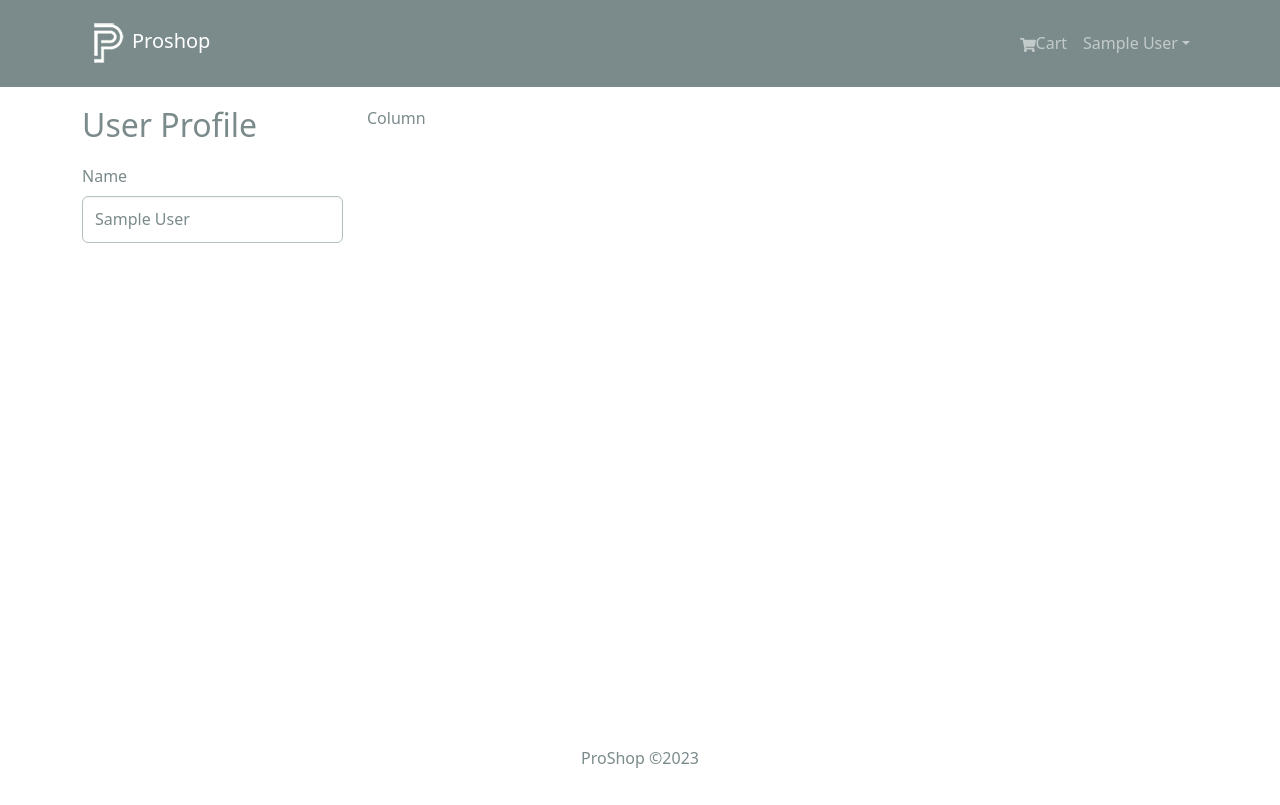
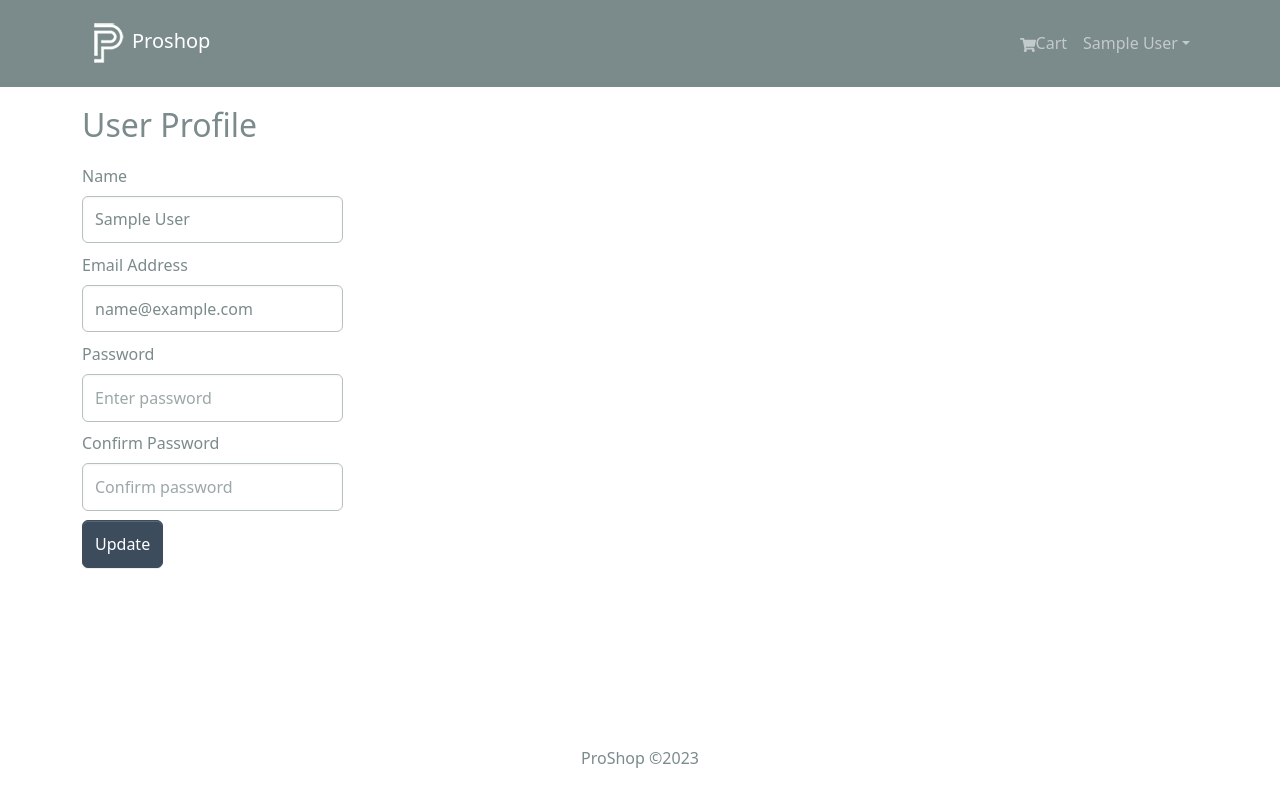
Before and after one commit to chinnnawat/webApp-miniProJ-proshop-FullStack, a React (Create React App) app in the folder fronten/: page /profile in a window 1280 px wide. Built offline with nearby package versions, Linux system fonts and the light colour scheme; sample sign-in values are in the browser's storage.

Commit message:
updateProfile

```diff
--- a/fronten/src/screen/ProFileScreen.jsx
+++ b/fronten/src/screen/ProFileScreen.jsx
@@ -8,44 +8,104 @@ import Message from '../component/Message'
 import Loader from '../component/Loader'
 import { useProfileMutation } from '../slices/userApiSlice'
 import { setCredentials } from '../slices/authSlice'
-const ProFileScreen = () => {
-    const [name, setName] = useState("");
-    const [email, setEmail] = useState("");
-    const [password, setPassword] = useState("");
-    const [confirmPassword, setConfirmPassword] = useState("");
-
-    const dispatch = useDispatch();
+const ProfileScreen = () => {
+    const [name, setName] = useState('');
+    const [email, setEmail] = useState('');
+    const [password, setPassword] = useState('');
+    const [confirmPassword, setConfirmPassword] = useState('');
 
     const { userInfo } = useSelector((state) => state.auth);
-    useEffect(()=>{
-        if (userInfo){
+
+    // const { data: orders, isLoading, error } = useGetMyOrdersQuery();
+
+    const [updateProfile, { isLoading: loadingUpdateProfile }] =
+      useProfileMutation();
+
+      useEffect(() => {
+        console.log(userInfo); // ดูค่า userInfo ที่ได้
+        if (userInfo) {
           setName(userInfo.name);
           setEmail(userInfo.email);
         }
-    },[userInfo.name, userInfo.email]);
+      }, [userInfo]);
 
-    const submitHandler = (e) =>{
+    const dispatch = useDispatch();
+    const submitHandler = async (e) => {
       e.preventDefault();
-        console.log('submitHandler');
+      if (password !== confirmPassword) {
+        // toast.error('Passwords do not match');
+        console.log('Passwords do not match')
+      } else {
+        try {
+          const res = await updateProfile({
+            _id: userInfo._id,
+            name,
+            email,
+            password,
+          }).unwrap();
+          dispatch(setCredentials({ ...res }));
+        //   toast.success('Profile updated successfully');
+        } catch (err) {
+        //   toast.error(err?.data?.message || err.error);
+        console.log('error')
+        }
+      }
     };
 
     return (
       <Row>
         <Col md={3}>
           <h2>User Profile</h2>
+
           <Form onSubmit={submitHandler}>
-                    <Form.Group controlId='name' className='my-2'>
+            <Form.Group className='my-2' controlId='name'>
               <Form.Label>Name</Form.Label>
               <Form.Control
-                            type='name'
+                type='text'
                 placeholder='Enter name'
                 value={name}
-                            onChange={(e)=>setName(e.target.value)}></Form.Control>
+                onChange={(e) => setName(e.target.value)}
+              ></Form.Control>
             </Form.Group>
+
+            <Form.Group className='my-2' controlId='email'>
+              <Form.Label>Email Address</Form.Label>
+              <Form.Control
+                type='email'
+                placeholder='Enter email'
+                value={email}
+                onChange={(e) => setEmail(e.target.value)}
+              ></Form.Control>
+            </Form.Group>
+
+            <Form.Group className='my-2' controlId='password'>
+              <Form.Label>Password</Form.Label>
+              <Form.Control
+                type='password'
+                placeholder='Enter password'
+                value={password}
+                onChange={(e) => setPassword(e.target.value)}
+              ></Form.Control>
+            </Form.Group>
+
+            <Form.Group className='my-2' controlId='confirmPassword'>
+              <Form.Label>Confirm Password</Form.Label>
+              <Form.Control
+                type='password'
+                placeholder='Confirm password'
+                value={confirmPassword}
+                onChange={(e) => setConfirmPassword(e.target.value)}
+              ></Form.Control>
+            </Form.Group>
+
+            <Button type='submit' variant='primary'>
+              Update
+            </Button>
+            {loadingUpdateProfile && <Loader />}
           </Form>
         </Col>
-            <Col md={9}>Column</Col>
       </Row>
-    )
-}
-export default ProFileScreen
+    );
+  };
+
+  export default ProfileScreen;
--- a/fronten/src/slices/userApiSlice.js
+++ b/fronten/src/slices/userApiSlice.js
@@ -30,7 +30,7 @@ export const usersApiSlice = apiSlice.injectEndpoints({
         profile: builder.mutation({
             query:(data)=>({
                 url: `${USERS_URL}/profile`,
-                method: 'POST',
+                method: 'PUT',
                 body: data,
             })
         })
```
Lines whose indentation alone changed are shown as unchanged.
